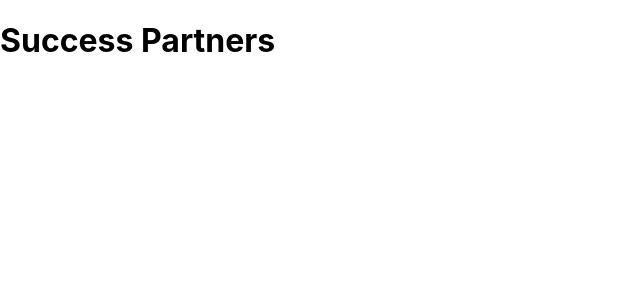
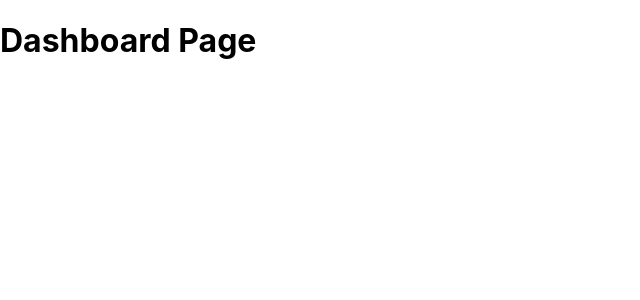
Before and after one commit to connka/accountabuddies, a React (Create React App) app: page /dashboard in a window 1280 px wide. Shown: the top 300 px of the page, without its empty margins (0-640 px from the left). Built offline with nearby package versions, Linux system fonts and the light colour scheme.

Commit message:
create home/dashboard componentsand set routes

```diff
--- a/package.json
+++ b/package.json
@@ -5,6 +5,8 @@
   "dependencies": {
     "react": "^16.8.6",
     "react-dom": "^16.8.6",
+    "react-router": "^5.0.0",
+    "react-router-dom": "^5.0.0",
     "react-scripts": "3.0.1"
   },
   "scripts": {
--- a/src/App.js
+++ b/src/App.js
@@ -1,10 +1,22 @@
 import React from 'react';
+import { BrowserRouter, Redirect, Route, Switch } from 'react-router-dom';
+
 import './App.css';
+import Home from './components/home';
+import Dashboard from './components/dashboard';
 
 function App() {
   return (
     <div>
-      <h1>Success Partners</h1>
+      <BrowserRouter>
+        <main className="">
+          <Switch>
+            <Redirect from="/" to="/home" exact />
+            <Route path="/home" component={Home} />
+            <Route path="/dashboard" component={Dashboard} />
+          </Switch>
+        </main>
+      </BrowserRouter>
     </div>
   );
 }
--- /dev/null
+++ b/src/components/dashboard.js
@@ -0,0 +1,13 @@
+import React, { Component } from 'react';
+
+class Dashboard extends Component {
+  render() {
+    return (
+      <div>
+        <h1>Dashboard Page</h1>
+      </div>
+    );
+  }
+}
+
+export default Dashboard;
--- /dev/null
+++ b/src/components/home.js
@@ -0,0 +1,14 @@
+import React, { Component } from 'react';
+
+class Home extends Component {
+  render() {
+    return (
+      <div>
+        <h1>Success Partners</h1>
+        {/* <img alt="logo" src="" /> */}
+      </div>
+    );
+  }
+}
+
+export default Home;
```
Also changed, not shown: 1 other file (tests, documents, lock files or other folders).
